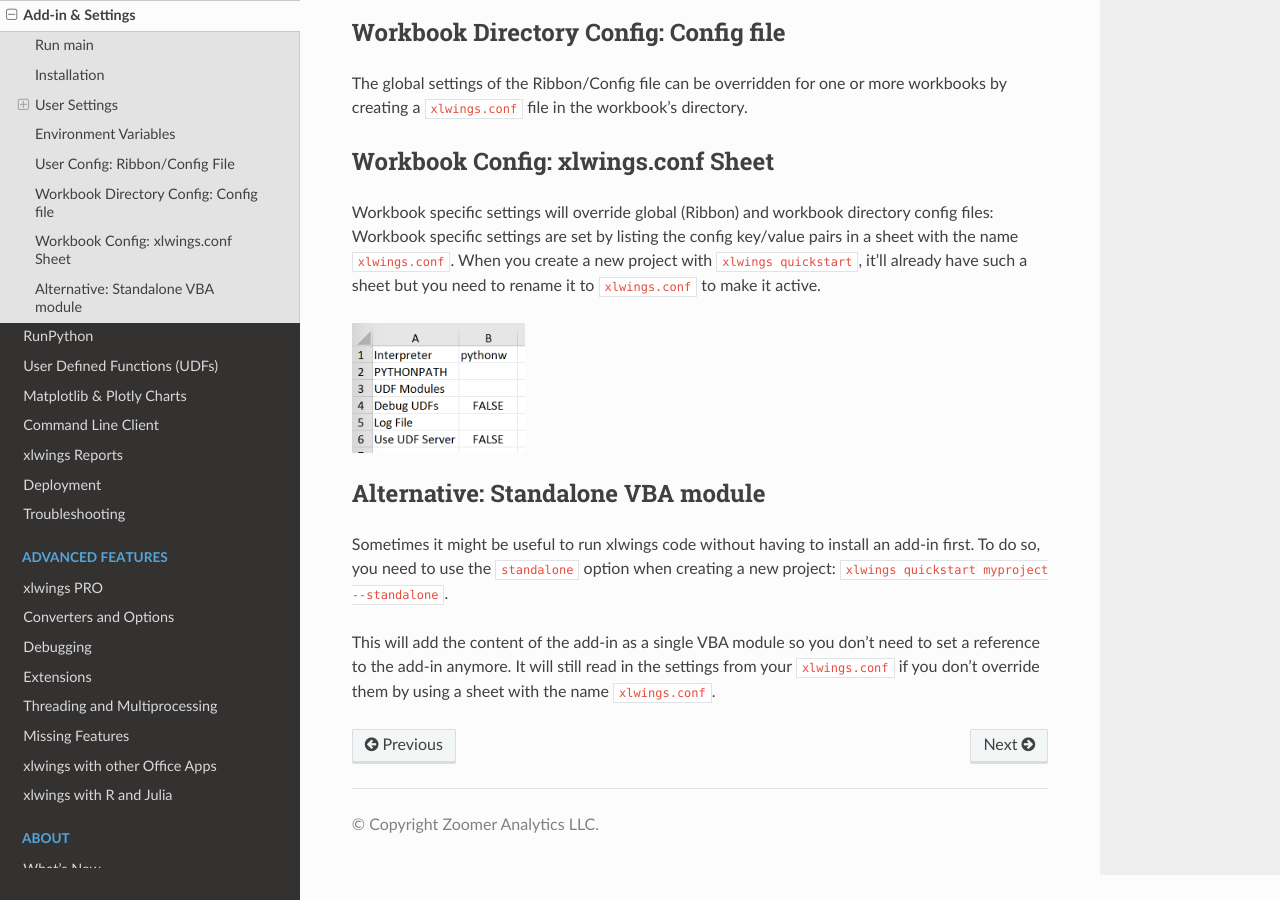
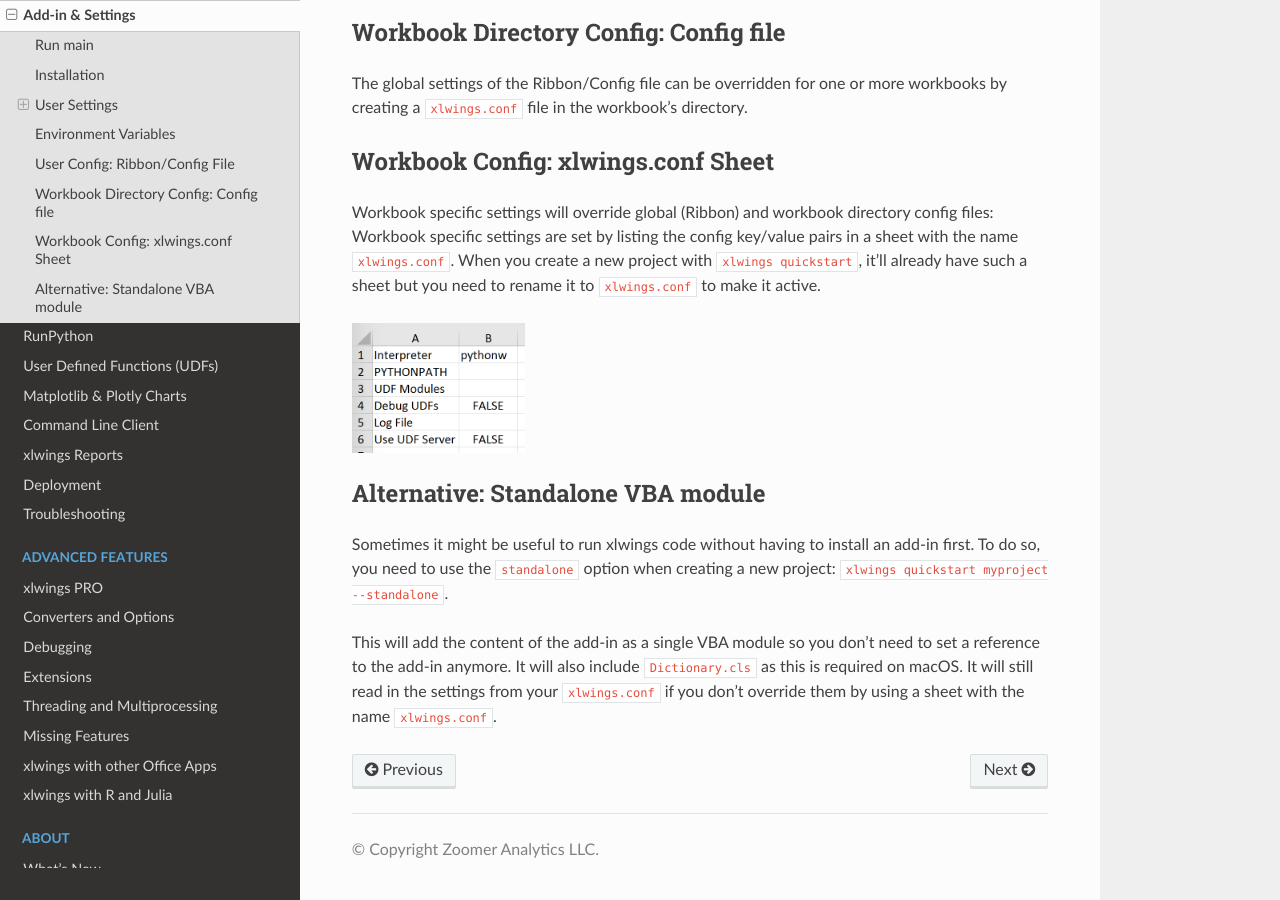
Before and after one commit to xlwings/xlwings, a Sphinx documentation site: the page built from docs/addin.rst, in a window 1280 px wide and 900 px high, scrolled down 3247 px. Built offline with Sphinx 7.4.7 and the Read the Docs theme 2.0.0, drawn with Linux system fonts in a browser that asks for light colours.

Commit message:
improved docs

```diff
--- a/docs/addin.rst
+++ b/docs/addin.rst
@@ -141,4 +141,5 @@
 need to use the ``standalone`` option when creating a new project: ``xlwings quickstart myproject --standalone``.
 
 This will add the content of the add-in as a single VBA module so you don't need to set a reference to the add-in anymore.
+It will also include ``Dictionary.cls`` as this is required on macOS.
 It will still read in the settings from your ``xlwings.conf`` if you don't override them by using a sheet with the name ``xlwings.conf``.
```
